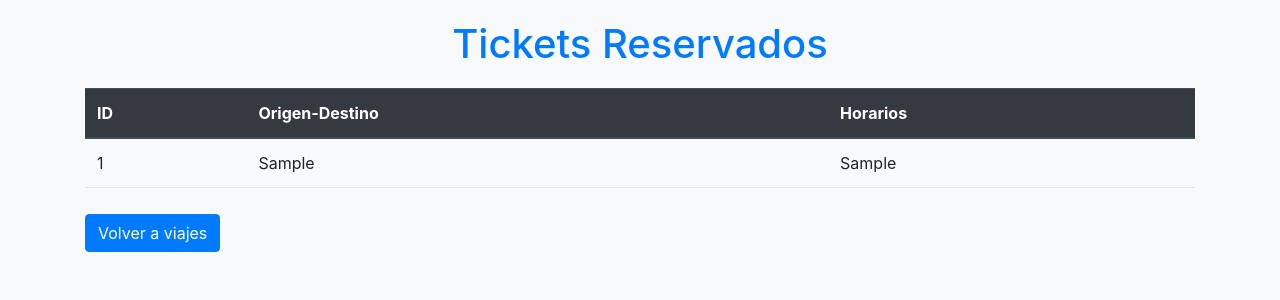
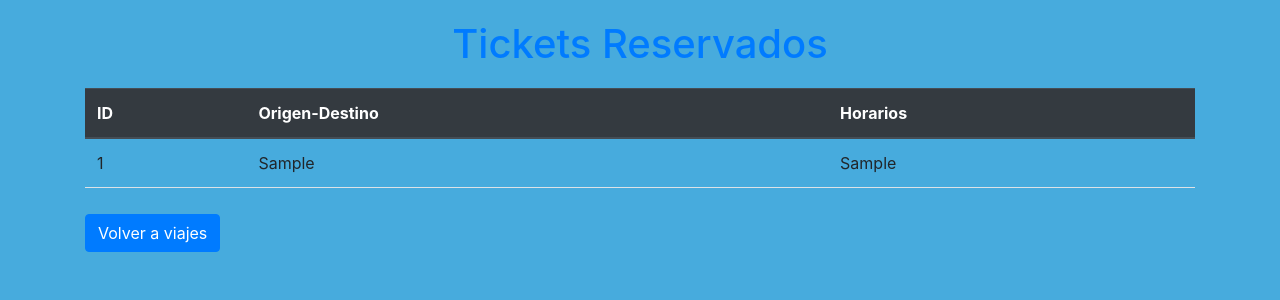
Before and after one commit to samuelgalan99/PROYECTO-IAW, a PHP site: page /tickets_reservados.php in a window 1280 px wide. Shown: the top 300 px of the page. Run offline with PHP 8.4, Linux system fonts and the light colour scheme; tables that the repository leaves empty or names only in its code hold one stand-in row (values such as "Sample post").

Commit message:
Cambio color de fondo

```diff
--- a/tickets_reservados.php
+++ b/tickets_reservados.php
@@ -19,7 +19,7 @@ if ($resultado_tickets && $resultado_tickets->num_rows > 0) {
   echo "<link rel='stylesheet' href='https://stackpath.bootstrapcdn.com/bootstrap/4.5.0/css/bootstrap.min.css'>";
   echo "<style>";
   echo "body {";
-  echo "    background-color: #f8f9fa;";
+  echo "    background-color: #47ABDD;";
   echo "    padding: 20px;";
   echo "}";
   echo "h1 {";
```
